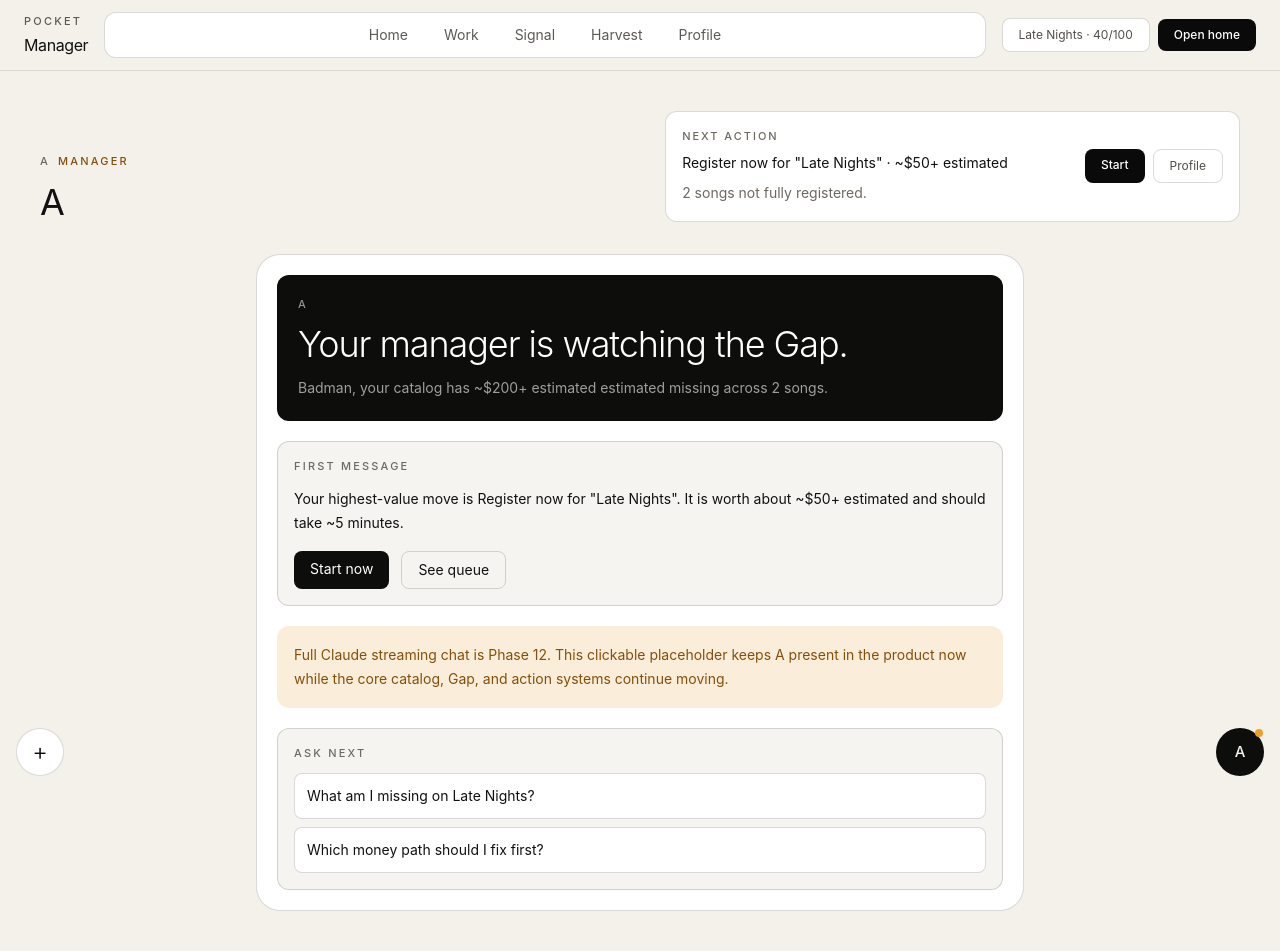
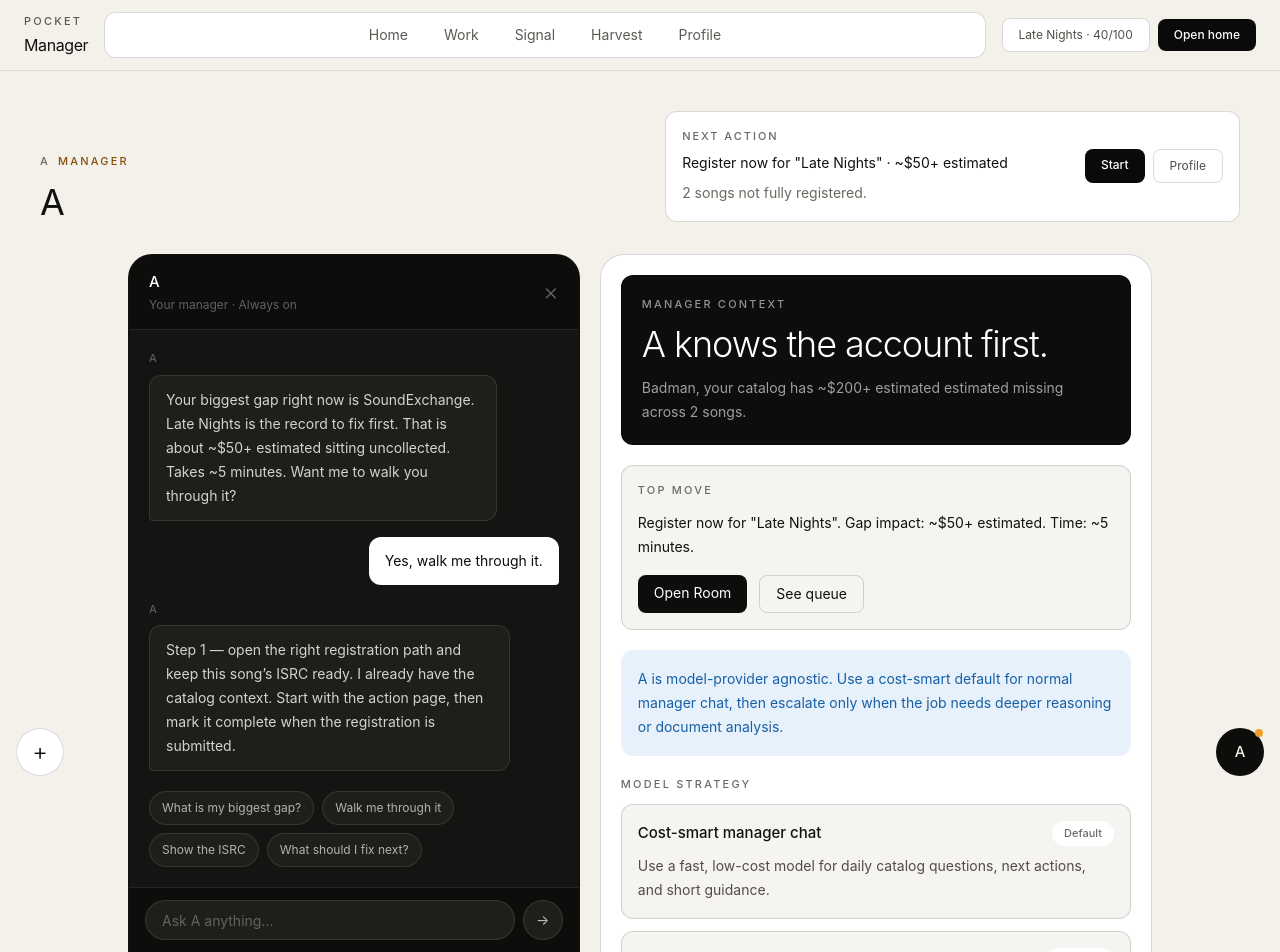
Before and after one commit to oogunbiyi22/pocket-manager, a Next.js app: page /a in a window 1280 px wide. Shown: the top 952 px of the page. Built offline with nearby package versions, Linux system fonts and the light colour scheme.

Commit message:
Make A model provider agnostic

```diff
--- a/src/app/a/page.tsx
+++ b/src/app/a/page.tsx
@@ -1,35 +1,122 @@
 "use client";
 
 import Link from "next/link";
+import { useState } from "react";
 import { AppShell } from "@/components/app-shell";
 import { usePocket } from "@/components/pocket-provider";
 import { formatGapEstimate, getNextRevenueAction, getRevenueGapSummary } from "@/lib/backstage-data";
+
+const modelStrategy = [
+  {
+    label: "Default",
+    title: "Cost-smart manager chat",
+    detail: "Use a fast, low-cost model for daily catalog questions, next actions, and short guidance.",
+  },
+  {
+    label: "Escalate",
+    title: "Hard calls only",
+    detail: "Use a stronger model for contracts, messy statements, high-stakes strategy, and long context.",
+  },
+  {
+    label: "Fallback",
+    title: "Never single-vendor",
+    detail: "Keep provider switching available so A stays reliable if pricing, latency, or quality shifts.",
+  },
+];
 
 export default function APage() {
   const { songs, profile } = usePocket();
   const summary = getRevenueGapSummary(songs);
   const nextAction = getNextRevenueAction(songs);
   const topSong = songs[0];
+  const [draft, setDraft] = useState("");
+  const [sentPrompt, setSentPrompt] = useState("Yes, walk me through it.");
 
   return (
     <AppShell title="A" eyebrow="Manager">
-      <main className="mx-auto max-w-3xl rounded-[24px] border-[0.5px] border-black/15 bg-white p-5 text-[#111]">
+      <main className="mx-auto grid max-w-5xl gap-5 lg:grid-cols-[0.9fr_1.1fr]">
+        <section className="overflow-hidden rounded-[24px] border-[0.5px] border-black/15 bg-[#141412] text-white">
+          <header className="flex items-center justify-between border-b-[0.5px] border-white/10 bg-[#0d0d0b] px-5 py-4">
+            <div>
+              <div className="text-[15px] font-medium text-white">A</div>
+              <div className="mt-1 text-xs text-white/35">Your manager · Always on</div>
+            </div>
+            <Link href="/mobile" className="text-2xl font-light text-white/35" aria-label="Close A">
+              ×
+            </Link>
+          </header>
+
+          <div className="min-h-[440px] px-5 py-5">
+            <div className="mb-2 text-[11px] font-medium uppercase tracking-[0.18em] text-white/30">A</div>
+            <div className="max-w-[85%] rounded-xl rounded-bl-sm border-[0.5px] border-white/10 bg-[#1e1e1b] px-4 py-3 text-sm leading-6 text-white/80">
+              Your biggest gap right now is {nextAction.collectionBody}. {topSong ? `${topSong.title} is the record to fix first.` : "Your catalog has one clear fix first."} That is about {formatGapEstimate(nextAction.estimatedValue)} sitting uncollected. Takes {nextAction.estimatedTime}. Want me to walk you through it?
+            </div>
+
+            <div className="mt-4 flex justify-end">
+              <div className="max-w-[82%] rounded-xl rounded-br-sm bg-white px-4 py-3 text-sm leading-6 text-[#0d0d0b]">
+                {sentPrompt}
+              </div>
+            </div>
+
+            <div className="mt-4 mb-2 text-[11px] font-medium uppercase tracking-[0.18em] text-white/30">A</div>
+            <div className="max-w-[88%] rounded-xl rounded-bl-sm border-[0.5px] border-white/10 bg-[#1e1e1b] px-4 py-3 text-sm leading-6 text-white/80">
+              Step 1 — open the right registration path and keep this song’s ISRC ready. I already have the catalog context. Start with the action page, then mark it complete when the registration is submitted.
+            </div>
+
+            <div className="mt-5 flex flex-wrap gap-2">
+              {["What is my biggest gap?", "Walk me through it", "Show the ISRC", "What should I fix next?"].map((prompt) => (
+                <button
+                  key={prompt}
+                  type="button"
+                  onClick={() => setSentPrompt(prompt)}
+                  className="rounded-full border-[0.5px] border-white/10 bg-[#1e1e1b] px-3 py-2 text-xs text-white/65"
+                >
+                  {prompt}
+                </button>
+              ))}
+            </div>
+          </div>
+
+          <form
+            className="flex items-center gap-2 border-t-[0.5px] border-white/10 bg-[#0d0d0b] px-4 py-3"
+            onSubmit={(event) => {
+              event.preventDefault();
+              const cleanDraft = draft.trim();
+              if (cleanDraft) {
+                setSentPrompt(cleanDraft);
+                setDraft("");
+              }
+            }}
+          >
+            <input
+              value={draft}
+              onChange={(event) => setDraft(event.target.value)}
+              placeholder="Ask A anything..."
+              className="h-10 flex-1 rounded-full border-[0.5px] border-white/10 bg-[#1e1e1b] px-4 text-sm text-white outline-none placeholder:text-white/30"
+            />
+            <button type="submit" className="grid size-10 place-items-center rounded-full border-[0.5px] border-white/10 bg-[#1e1e1b] text-sm text-white/70">
+              →
+            </button>
+          </form>
+        </section>
+
+        <aside className="rounded-[24px] border-[0.5px] border-black/15 bg-white p-5 text-[#111]">
           <section className="rounded-xl border-[0.5px] border-black/15 bg-[#0d0d0b] p-5 text-white">
-          <div className="text-[11px] font-medium uppercase tracking-[0.2em] text-white/55">A</div>
-          <h2 className="mt-3 text-4xl font-light tracking-[-0.03em]">Your manager is watching the Gap.</h2>
+            <div className="text-[11px] font-medium uppercase tracking-[0.2em] text-white/55">Manager context</div>
+            <h2 className="mt-3 text-4xl font-light tracking-[-0.03em]">A knows the account first.</h2>
             <p className="mt-3 max-w-2xl text-sm leading-6 text-white/60">
               {profile.artistName}, your catalog has {formatGapEstimate(summary.totalEstimatedGap)} estimated missing across {summary.songsWithGaps} songs.
             </p>
           </section>
 
           <section className="mt-5 rounded-xl border-[0.5px] border-black/15 bg-[#f5f4f0] p-4">
-          <div className="text-[11px] font-medium uppercase tracking-[0.2em] text-[#6b6b65]">First message</div>
+            <div className="text-[11px] font-medium uppercase tracking-[0.2em] text-[#6b6b65]">Top move</div>
             <p className="mt-3 text-sm leading-6 text-[#111]">
-            Your highest-value move is {nextAction.title}. It is worth about {formatGapEstimate(nextAction.estimatedValue)} and should take {nextAction.estimatedTime}.
+              {nextAction.title}. Gap impact: {formatGapEstimate(nextAction.estimatedValue)}. Time: {nextAction.estimatedTime}.
             </p>
             <div className="mt-4 flex flex-wrap gap-3">
               <Link href={`/projects/${nextAction.songId}`} className="rounded-lg bg-[#0d0d0b] px-4 py-2 text-sm text-white">
-              Start now
+                Open Room
               </Link>
               <Link href="/actions" className="rounded-lg border-[0.5px] border-black/15 px-4 py-2 text-sm text-[#111]">
                 See queue
@@ -37,23 +124,25 @@ export default function APage() {
             </div>
           </section>
 
-        <section className="mt-5 rounded-xl border-[0.5px] border-[#faeeda] bg-[#faeeda] p-4 text-sm leading-6 text-[#854f0b]">
-          Full Claude streaming chat is Phase 12. This clickable placeholder keeps A present in the product now while the core catalog, Gap, and action systems continue moving.
+          <section className="mt-5 rounded-xl border-[0.5px] border-[#e6f1fb] bg-[#e6f1fb] p-4 text-sm leading-6 text-[#185fa5]">
+            A is model-provider agnostic. Use a cost-smart default for normal manager chat, then escalate only when the job needs deeper reasoning or document analysis.
           </section>
 
-        {topSong ? (
-          <section className="mt-5 rounded-xl border-[0.5px] border-black/15 bg-[#f5f4f0] p-4">
-            <div className="text-[11px] font-medium uppercase tracking-[0.2em] text-[#6b6b65]">Ask next</div>
-            <div className="mt-3 grid gap-2 text-sm">
-              <Link href={`/projects/${topSong.id}`} className="rounded-lg border-[0.5px] border-black/15 bg-white px-3 py-3 text-[#111]">
-                What am I missing on {topSong.title}?
-              </Link>
-              <Link href="/harvest" className="rounded-lg border-[0.5px] border-black/15 bg-white px-3 py-3 text-[#111]">
-                Which money path should I fix first?
-              </Link>
+          <section className="mt-5">
+            <div className="mb-3 text-[11px] font-medium uppercase tracking-[0.2em] text-[#6b6b65]">Model strategy</div>
+            <div className="space-y-3">
+              {modelStrategy.map((item) => (
+                <div key={item.label} className="rounded-xl border-[0.5px] border-black/15 bg-[#f5f4f0] p-4">
+                  <div className="flex items-center justify-between gap-3">
+                    <div className="text-[15px] font-medium text-[#111]">{item.title}</div>
+                    <span className="rounded-full bg-white px-3 py-1 text-[11px] font-medium text-[#6b6b65]">{item.label}</span>
+                  </div>
+                  <p className="mt-2 text-sm leading-6 text-[#514d47]">{item.detail}</p>
+                </div>
+              ))}
             </div>
           </section>
-        ) : null}
+        </aside>
       </main>
     </AppShell>
   );
--- a/src/app/contracts/page.tsx
+++ b/src/app/contracts/page.tsx
@@ -29,7 +29,7 @@ export default function ContractsPage() {
           <div className="text-[11px] font-medium uppercase tracking-[0.2em] text-white/55">Legal awareness</div>
           <h2 className="mt-3 text-4xl font-normal tracking-[-0.03em]">Spot clauses that deserve a real attorney attention.</h2>
           <p className="mt-3 max-w-2xl text-sm leading-6 text-white/60">
-            This prototype uses simple local rule checks. V5 contract scanning with Claude and PDF upload is not implemented yet.
+            This prototype uses simple local rule checks. Full AI contract scanning and PDF upload are not implemented yet.
           </p>
         </section>
 
```
Lines whose indentation alone changed are shown as unchanged.
